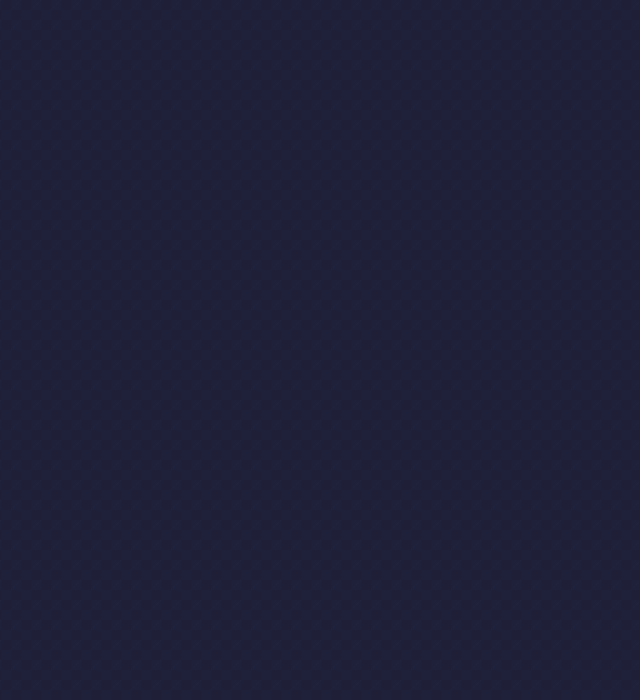
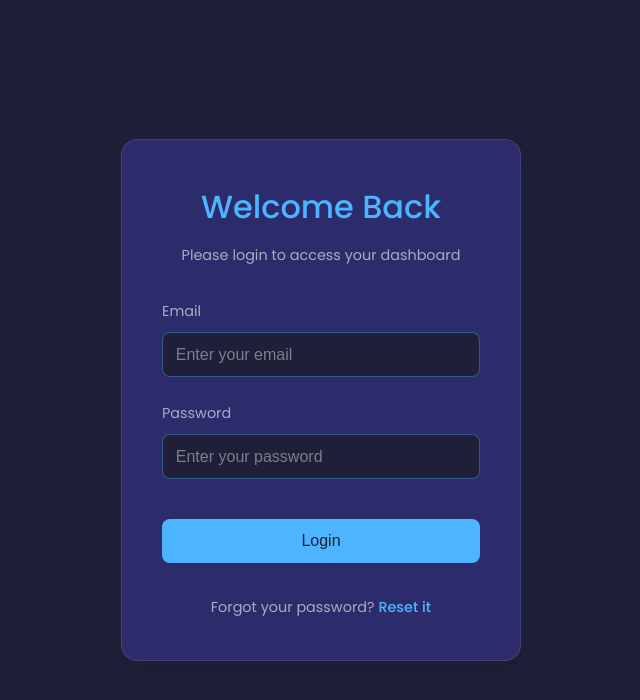
Before and after one commit to TejasBadhe07/www.tejasbadheportfolio.com, a React (Create React App) app: page /dashboard in a window 1280 px wide. Before the commit this address had no page. Shown: the top 700 px of the page, without its empty margins (319-959 px from the left). Built offline with nearby package versions, Linux system fonts and the light colour scheme.

Commit message:
Added Dashboard and Login page (Dashboard option in footer)

```diff
--- a/src/App.jsx
+++ b/src/App.jsx
@@ -15,6 +15,8 @@ import Footer from './components/footer/Footer';
 import { ThemeProvider } from './context/ThemeContext';
 import Loading from './components/loading/Loading';
 import ScrollProgress from './components/scrollProgress/ScrollProgress';
+import Login from './pages/Login';
+import Dashboard from './pages/Dashboard';
 
 const App = () => {
   const [isLoading, setIsLoading] = useState(true);
@@ -64,6 +66,8 @@ const App = () => {
             <Route path="/" element={<MainContent />} />
             <Route path="/blog" element={<Blog />} />
             <Route path="/blog/:slug" element={<BlogPost />} />
+            <Route path="/dashboard" element={<Login />} />
+            <Route path="/dashboard/home" element={<Dashboard />} />
           </Routes>
         )}
       </ThemeProvider>
--- a/src/components/footer/Footer.jsx
+++ b/src/components/footer/Footer.jsx
@@ -27,6 +27,7 @@ const Footer = () => {
         <li><a href="#portfolio">Portfolio</a></li>
         <li><a href="#testimonials">Testimonials</a></li>
         <li><a href="#contact">Contact</a></li>
+        <li><a href="/dashboard" className="dashboard-link">Dashboard</a></li>
       </ul>
 
       <div className='footer__socials'>
--- /dev/null
+++ b/src/pages/Dashboard.jsx
@@ -0,0 +1,45 @@
+import React, { useEffect } from 'react';
+import { useNavigate } from 'react-router-dom';
+import { motion } from 'framer-motion';
+import './dashboard.css';
+
+const Dashboard = () => {
+  const navigate = useNavigate();
+
+  useEffect(() => {
+    // Check if user is authenticated
+    const isAuthenticated = localStorage.getItem('isAuthenticated');
+    if (!isAuthenticated) {
+      navigate('/dashboard');
+    }
+  }, [navigate]);
+
+  const handleLogout = () => {
+    localStorage.removeItem('isAuthenticated');
+    navigate('/dashboard');
+  };
+
+  return (
+    <div className="dashboard-container">
+      <motion.div
+        className="dashboard-card"
+        initial={{ opacity: 0, y: 20 }}
+        animate={{ opacity: 1, y: 0 }}
+        transition={{ duration: 0.5 }}
+      >
+        <h1>Welcome to Dashboard</h1>
+        <p>Authentication is working successfully!</p>
+        <motion.button
+          className="logout-button"
+          onClick={handleLogout}
+          whileHover={{ scale: 1.02 }}
+          whileTap={{ scale: 0.98 }}
+        >
+          Logout
+        </motion.button>
+      </motion.div>
+    </div>
+  );
+};
+
+export default Dashboard;
--- /dev/null
+++ b/src/pages/Login.jsx
@@ -0,0 +1,114 @@
+import React, { useState } from 'react';
+import { motion } from 'framer-motion';
+import { useNavigate } from 'react-router-dom';
+import './login.css';
+
+const Login = () => {
+  const navigate = useNavigate();
+  const [formData, setFormData] = useState({
+    email: '',
+    password: ''
+  });
+  const [error, setError] = useState('');
+
+  const handleSubmit = (e) => {
+    e.preventDefault();
+    setError('');
+
+    // Debug logs
+    console.log('Environment variables:', {
+      email: process.env.REACT_APP_ADMIN_EMAIL,
+      password: process.env.REACT_APP_ADMIN_PASSWORD
+    });
+    console.log('Form data:', formData);
+
+    // Check credentials against environment variables
+    if (
+      formData.email === process.env.REACT_APP_ADMIN_EMAIL &&
+      formData.password === process.env.REACT_APP_ADMIN_PASSWORD
+    ) {
+      // Store authentication state
+      localStorage.setItem('isAuthenticated', 'true');
+      // Redirect to dashboard
+      navigate('/dashboard/home');
+    } else {
+      setError('Invalid email or password');
+    }
+  };
+
+  const handleChange = (e) => {
+    setFormData({
+      ...formData,
+      [e.target.name]: e.target.value
+    });
+  };
+
+  return (
+    <div className="login-container">
+      <motion.div
+        className="login-card"
+        initial={{ opacity: 0, y: 20 }}
+        animate={{ opacity: 1, y: 0 }}
+        transition={{ duration: 0.5 }}
+      >
+        <div className="login-header">
+          <h2>Welcome Back</h2>
+          <p>Please login to access your dashboard</p>
+        </div>
+
+        <form onSubmit={handleSubmit} className="login-form">
+          {error && (
+            <motion.div
+              className="error-message"
+              initial={{ opacity: 0, y: -10 }}
+              animate={{ opacity: 1, y: 0 }}
+            >
+              {error}
+            </motion.div>
+          )}
+
+          <div className="form-group">
+            <label htmlFor="email">Email</label>
+            <input
+              type="email"
+              id="email"
+              name="email"
+              value={formData.email}
+              onChange={handleChange}
+              placeholder="Enter your email"
+              required
+            />
+          </div>
+
+          <div className="form-group">
+            <label htmlFor="password">Password</label>
+            <input
+              type="password"
+              id="password"
+              name="password"
+              value={formData.password}
+              onChange={handleChange}
+              placeholder="Enter your password"
+              required
+            />
+          </div>
+
+          <motion.button
+            type="submit"
+            className="login-button"
+            whileHover={{ scale: 1.02 }}
+            whileTap={{ scale: 0.98 }}
+          >
+            Login
+          </motion.button>
+        </form>
+
+        <div className="login-footer">
+          <p>Forgot your password? <a href="#">Reset it</a></p>
+        </div>
+      </motion.div>
+    </div>
+  );
+};
+
+export default Login;
--- /dev/null
+++ b/src/pages/dashboard.css
@@ -0,0 +1,62 @@
+.dashboard-container {
+  min-height: 100vh;
+  display: flex;
+  align-items: center;
+  justify-content: center;
+  padding: 2rem;
+  background: var(--color-bg);
+}
+
+.dashboard-card {
+  width: 100%;
+  max-width: 500px;
+  padding: 2.5rem;
+  background: var(--color-bg-variant);
+  border-radius: 1rem;
+  box-shadow: 0 8px 32px rgba(0, 0, 0, 0.1);
+  backdrop-filter: blur(10px);
+  border: 1px solid rgba(255, 255, 255, 0.1);
+  text-align: center;
+}
+
+.dashboard-card h1 {
+  color: var(--color-primary);
+  font-size: 2rem;
+  margin-bottom: 1rem;
+}
+
+.dashboard-card p {
+  color: var(--color-light);
+  font-size: 1.1rem;
+  margin-bottom: 2rem;
+}
+
+.logout-button {
+  padding: 0.8rem 2rem;
+  background: var(--color-primary);
+  color: var(--color-bg);
+  border: none;
+  border-radius: 0.5rem;
+  font-size: 1rem;
+  font-weight: 500;
+  cursor: pointer;
+  transition: all 0.3s ease;
+}
+
+.logout-button:hover {
+  background: var(--color-primary-variant);
+}
+
+@media screen and (max-width: 600px) {
+  .dashboard-container {
+    padding: 1rem;
+  }
+
+  .dashboard-card {
+    padding: 2rem;
+  }
+
+  .dashboard-card h1 {
+    font-size: 1.75rem;
+  }
+}
--- /dev/null
+++ b/src/pages/login.css
@@ -0,0 +1,142 @@
+.login-container {
+  min-height: 100vh;
+  display: flex;
+  align-items: center;
+  justify-content: center;
+  padding: 2rem;
+  background: var(--color-bg);
+}
+
+.login-card {
+  width: 100%;
+  max-width: 400px;
+  padding: 2.5rem;
+  background: var(--color-bg-variant);
+  border-radius: 1rem;
+  box-shadow: 0 8px 32px rgba(0, 0, 0, 0.1);
+  backdrop-filter: blur(10px);
+  border: 1px solid rgba(255, 255, 255, 0.1);
+}
+
+.login-header {
+  text-align: center;
+  margin-bottom: 2rem;
+}
+
+.login-header h2 {
+  color: var(--color-primary);
+  font-size: 2rem;
+  margin-bottom: 0.5rem;
+}
+
+.login-header p {
+  color: var(--color-light);
+  font-size: 0.9rem;
+}
+
+.login-form {
+  display: flex;
+  flex-direction: column;
+  gap: 1.5rem;
+}
+
+.form-group {
+  display: flex;
+  flex-direction: column;
+  gap: 0.5rem;
+}
+
+.form-group label {
+  color: var(--color-light);
+  font-size: 0.9rem;
+}
+
+.form-group input {
+  padding: 0.8rem;
+  border-radius: 0.5rem;
+  background: var(--color-bg);
+  border: 1px solid var(--color-primary-variant);
+  color: var(--color-white);
+  font-size: 1rem;
+  transition: all 0.3s ease;
+}
+
+.form-group input:focus {
+  outline: none;
+  border-color: var(--color-primary);
+  box-shadow: 0 0 0 2px rgba(77, 181, 255, 0.2);
+}
+
+.login-button {
+  margin-top: 1rem;
+  padding: 0.8rem;
+  background: var(--color-primary);
+  color: var(--color-bg);
+  border: none;
+  border-radius: 0.5rem;
+  font-size: 1rem;
+  font-weight: 500;
+  cursor: pointer;
+  transition: all 0.3s ease;
+}
+
+.login-button:hover {
+  background: var(--color-primary-variant);
+}
+
+.login-footer {
+  margin-top: 2rem;
+  text-align: center;
+  font-size: 0.9rem;
+  color: var(--color-light);
+}
+
+.login-footer a {
+  color: var(--color-primary);
+  text-decoration: none;
+  font-weight: 500;
+}
+
+.login-footer a:hover {
+  text-decoration: underline;
+}
+
+.error-message {
+  background: rgba(255, 0, 0, 0.1);
+  color: #ff4444;
+  padding: 0.8rem;
+  border-radius: 0.5rem;
+  font-size: 0.9rem;
+  text-align: center;
+  border: 1px solid rgba(255, 0, 0, 0.2);
+  margin-bottom: 1rem;
+}
+
+/* Responsive Design */
+@media screen and (max-width: 600px) {
+  .login-container {
+    padding: 1rem;
+  }
+
+  .login-card {
+    padding: 2rem;
+  }
+
+  .login-header h2 {
+    font-size: 1.75rem;
+  }
+}
+
+@media screen and (max-width: 400px) {
+  .login-card {
+    padding: 1.5rem;
+  }
+
+  .login-header h2 {
+    font-size: 1.5rem;
+  }
+
+  .form-group input {
+    padding: 0.7rem;
+  }
+}
```
Also changed, not shown: 1 other file (tests, documents, lock files or other folders).
